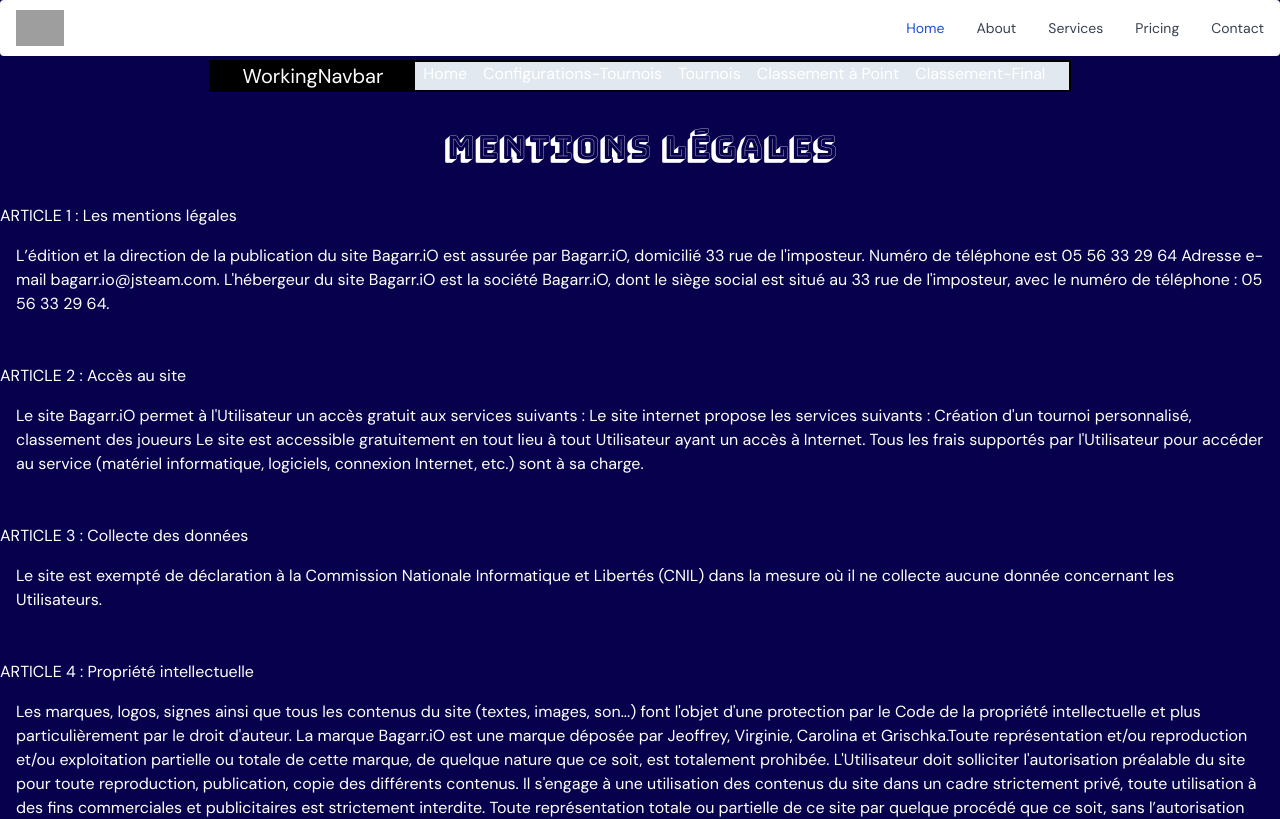
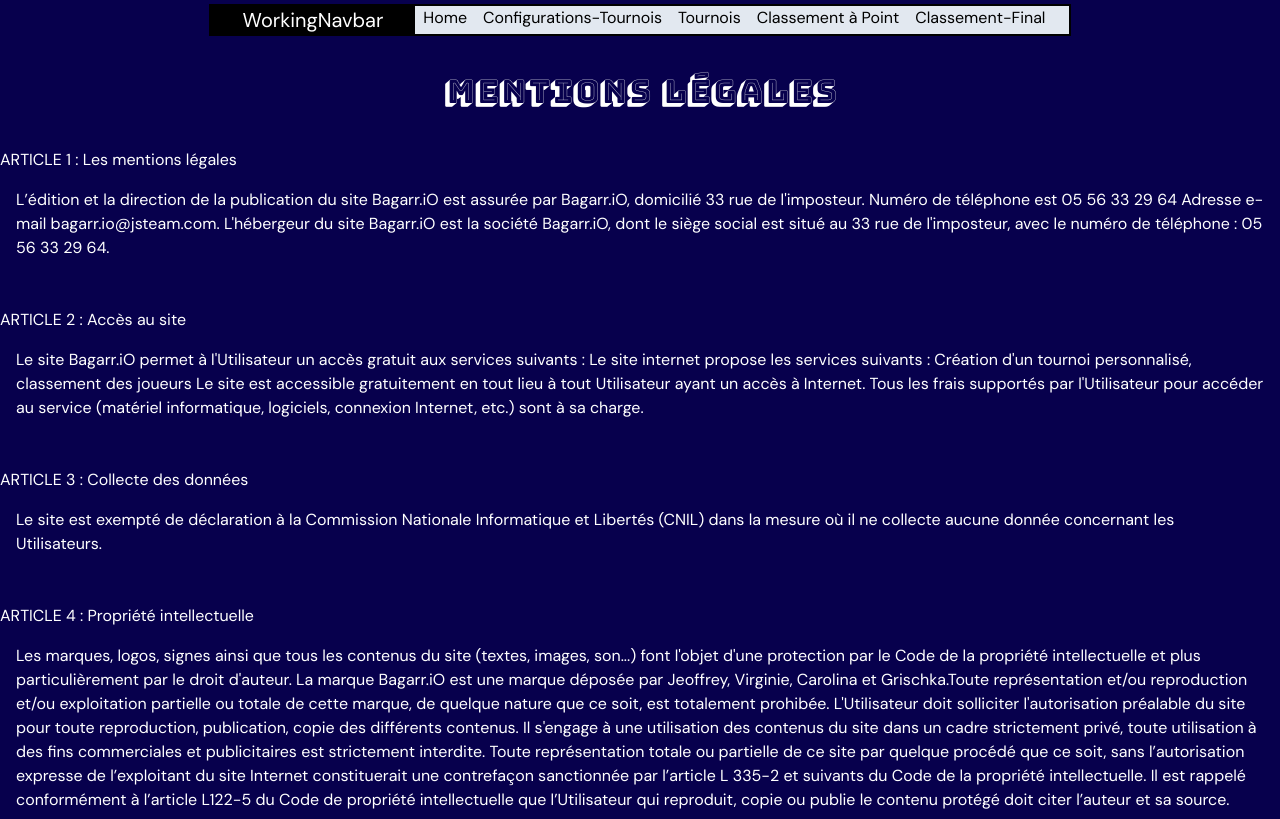
Before and after one commit to JoffreyChevalier/Bagarr.iO, a React (Vite) app in the folder frontend/: page /mentionslegales in a window 1280 px wide. Shown: the top 819 px of the page. Built offline with nearby package versions, Linux system fonts and the light colour scheme; grey boxes are pictures that could not be loaded.

Commit message:
Giving up the Navbar

```diff
--- a/frontend/src/App.css
+++ b/frontend/src/App.css
@@ -1,13 +1,6 @@
 @tailwind base;
 @tailwind components;
 @tailwind utilities;
-
-/*************************************************************************
-*                          Random Avatar CSS
-**************************************************************************/
-* {
-  color: white;
-}
 
 body {
   background-color: #07004d;
@@ -24,6 +17,11 @@
 nav {
   font-family: "DM Sans", sans-serif;
 }
+
+/*************************************************************************
+*                          Random Avatar CSS
+**************************************************************************/
+
 .random-avatar {
   display: flex;
   flex-direction: column;
@@ -55,6 +53,7 @@
 }
 
 .mentions_legales {
+  color: white;
   font-family: "DM Sans", sans-serif;
   text-align: left;
 }
--- a/frontend/src/App.jsx
+++ b/frontend/src/App.jsx
@@ -8,7 +8,6 @@
 import PointGames from "@pages/PointGames";
 import FinalRanking from "@pages/FinalRanking";
 
-import Navbar from "@components/Navbar";
 import WorkingNavbar from "@components/WorkingNavbar";
 import Footer from "@components/Footer";
 
@@ -17,7 +16,6 @@
 function App() {
   return (
     <div className="App">
-      <Navbar />
       <WorkingNavbar />
       <Routes>
         <Route path="/" element={<Home />} />
--- a/frontend/src/components/Navbar.jsx
+++ /dev/null
@@ -1,98 +0,0 @@
-function Navbar() {
-  return (
-    <nav className="bg-white border-gray-200 px-2 sm:px-4 py-2.5 rounded dark:bg-gray-800">
-      <div className="container flex flex-wrap justify-between items-center mx-auto">
-        <a href="https://www.google.fr/" className="flex items-center">
-          <img
-            src="/docs/images/logo.svg"
-            className="mr-3 h-6 sm:h-9"
-            alt="Flowbite Logo"
-          />
-          <span className="self-center text-xl font-semibold whitespace-nowrap dark:text-white">
-            Flowbite
-          </span>
-        </a>
-        <button
-          data-collapse-toggle="mobile-menu"
-          type="button"
-          className="inline-flex items-center p-2 ml-3 text-sm text-gray-500 rounded-lg md:hidden hover:bg-gray-100 focus:outline-none focus:ring-2 focus:ring-gray-200 dark:text-gray-400 dark:hover:bg-gray-700 dark:focus:ring-gray-600"
-          aria-controls="mobile-menu"
-          aria-expanded="false"
-        >
-          <span className="sr-only">Open main menu</span>
-          <svg
-            className="w-6 h-6"
-            fill="currentColor"
-            viewBox="0 0 20 20"
-            xmlns="http://www.w3.org/2000/svg"
-          >
-            <path
-              fillRule="evenodd"
-              d="M3 5a1 1 0 011-1h12a1 1 0 110 2H4a1 1 0 01-1-1zM3 10a1 1 0 011-1h12a1 1 0 110 2H4a1 1 0 01-1-1zM3 15a1 1 0 011-1h12a1 1 0 110 2H4a1 1 0 01-1-1z"
-              clipRule="evenodd"
-            />
-          </svg>
-          <svg
-            className="hidden w-6 h-6"
-            fill="currentColor"
-            viewBox="0 0 20 20"
-            xmlns="http://www.w3.org/2000/svg"
-          >
-            <path
-              fillRule="evenodd"
-              d="M4.293 4.293a1 1 0 011.414 0L10 8.586l4.293-4.293a1 1 0 111.414 1.414L11.414 10l4.293 4.293a1 1 0 01-1.414 1.414L10 11.414l-4.293 4.293a1 1 0 01-1.414-1.414L8.586 10 4.293 5.707a1 1 0 010-1.414z"
-              clipRule="evenodd"
-            />
-          </svg>
-        </button>
-        <div className="hidden w-full md:block md:w-auto" id="mobile-menu">
-          <ul className="flex flex-col mt-4 md:flex-row md:space-x-8 md:mt-0 md:text-sm md:font-medium">
-            <li>
-              <a
-                href="https://www.google.fr/"
-                className="block py-2 pr-4 pl-3 text-white bg-blue-700 rounded md:bg-transparent md:text-blue-700 md:p-0 dark:text-white"
-                aria-current="page"
-              >
-                Home
-              </a>
-            </li>
-            <li>
-              <a
-                href="https://www.google.fr/"
-                className="block py-2 pr-4 pl-3 text-gray-700 border-b border-gray-100 hover:bg-gray-50 md:hover:bg-transparent md:border-0 md:hover:text-blue-700 md:p-0 dark:text-gray-400 md:dark:hover:text-white dark:hover:bg-gray-700 dark:hover:text-white md:dark:hover:bg-transparent dark:border-gray-700"
-              >
-                About
-              </a>
-            </li>
-            <li>
-              <a
-                href="https://www.google.fr/"
-                className="block py-2 pr-4 pl-3 text-gray-700 border-b border-gray-100 hover:bg-gray-50 md:hover:bg-transparent md:border-0 md:hover:text-blue-700 md:p-0 dark:text-gray-400 md:dark:hover:text-white dark:hover:bg-gray-700 dark:hover:text-white md:dark:hover:bg-transparent dark:border-gray-700"
-              >
-                Services
-              </a>
-            </li>
-            <li>
-              <a
-                href="https://www.google.fr/"
-                className="block py-2 pr-4 pl-3 text-gray-700 border-b border-gray-100 hover:bg-gray-50 md:hover:bg-transparent md:border-0 md:hover:text-blue-700 md:p-0 dark:text-gray-400 md:dark:hover:text-white dark:hover:bg-gray-700 dark:hover:text-white md:dark:hover:bg-transparent dark:border-gray-700"
-              >
-                Pricing
-              </a>
-            </li>
-            <li>
-              <a
-                href="https://www.google.fr/"
-                className="block py-2 pr-4 pl-3 text-gray-700 hover:bg-gray-50 md:hover:bg-transparent md:border-0 md:hover:text-blue-700 md:p-0 dark:text-gray-400 md:dark:hover:text-white dark:hover:bg-gray-700 dark:hover:text-white md:dark:hover:bg-transparent"
-              >
-                Contact
-              </a>
-            </li>
-          </ul>
-        </div>
-      </div>
-    </nav>
-  );
-}
-
-export default Navbar;
--- a/frontend/src/components/WorkingNavbar.jsx
+++ b/frontend/src/components/WorkingNavbar.jsx
@@ -7,20 +7,20 @@
         <h3 className="flex justify-center px-8 bg-black text-white text-xl">
           WorkingNavbar
         </h3>
-        <div className=" flex list-none mr-4  border-black">
-          <li className=" px-2 hover:bg-yellow-200">
+        <div className=" flex list-none mr-4 border-black">
+          <li className=" px-2 hover:bg-yellow-200 text-black">
             <NavLink to="/">Home</NavLink>
           </li>
-          <li className=" px-2 hover:bg-yellow-200">
+          <li className=" px-2 hover:bg-yellow-200 text-black">
             <NavLink to="/configurations">Configurations-Tournois</NavLink>
           </li>
-          <li className=" px-2 hover:bg-yellow-200">
+          <li className=" px-2 hover:bg-yellow-200 text-black">
             <NavLink to="/tournois">Tournois</NavLink>
           </li>
-          <li className=" px-2 hover:bg-yellow-200">
+          <li className=" px-2 hover:bg-yellow-200 text-black">
             <NavLink to="/classementpoint">Classement à Point</NavLink>
           </li>
-          <li className=" px-2 hover:bg-yellow-200">
+          <li className=" px-2 hover:bg-yellow-200 text-black">
             <NavLink to="/classementfinal">Classement-Final</NavLink>
           </li>
         </div>
```
Also changed, not shown: frontend/src/assets/Logo poing.png (added).
